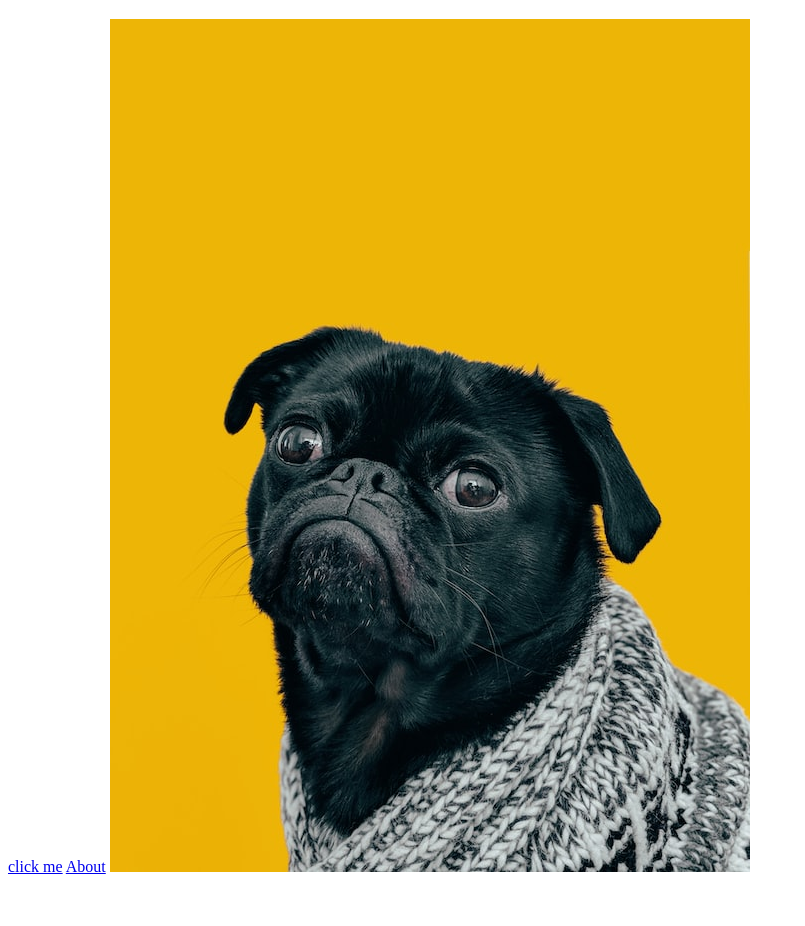
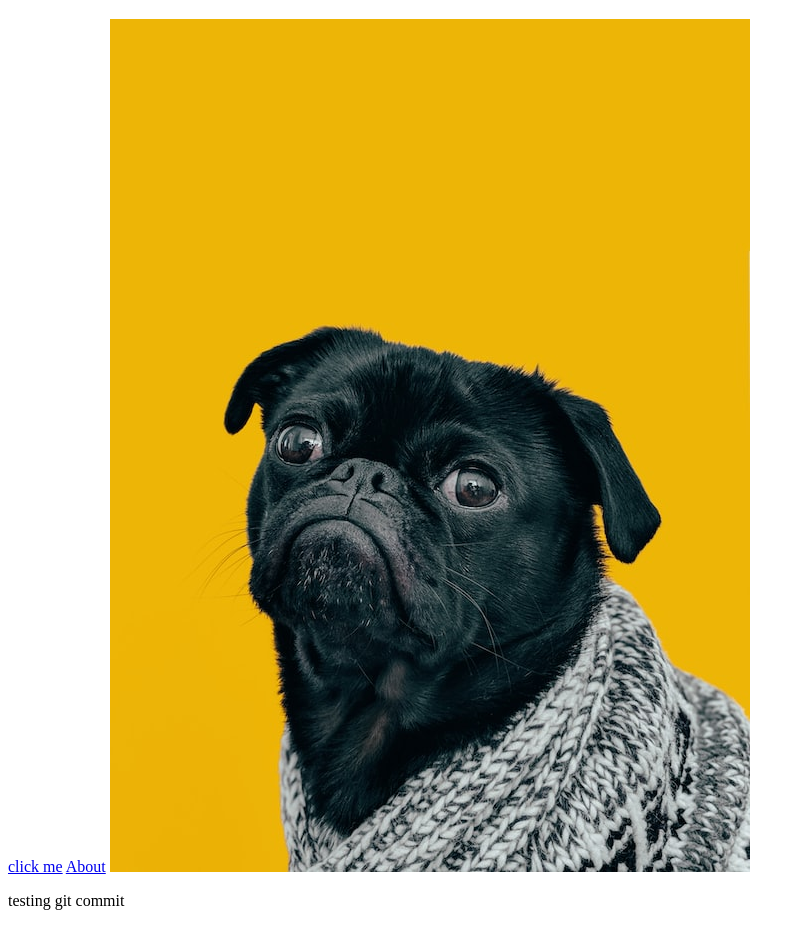
Before and after one commit to mpop344/odin-links-and-images, a plain HTML site: page index.html in a window 1280 px wide. Shown: the part 61-987 px from the top of the page, without its empty margins (0-805 px from the left). Before the commit the page ends 945 px from the top, so only its background shows below. Drawn offline with Linux system fonts and the light colour scheme.

```diff
--- a/index.html
+++ b/index.html
@@ -11,5 +11,6 @@
       <a href="pages/about.html">About</a>
 
       <img src="./img/dog.jpg" alt="Photo of cute chubby dog">
+      <p>testing git commit</p>
   </body>
 </html>
```
